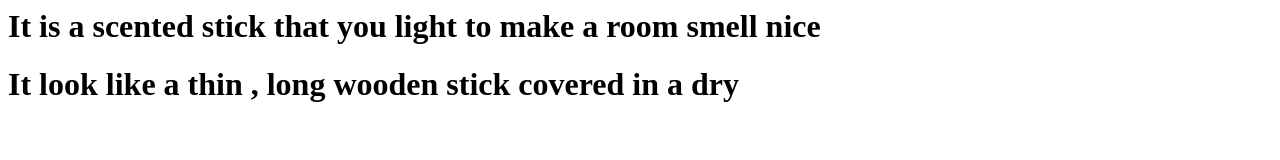
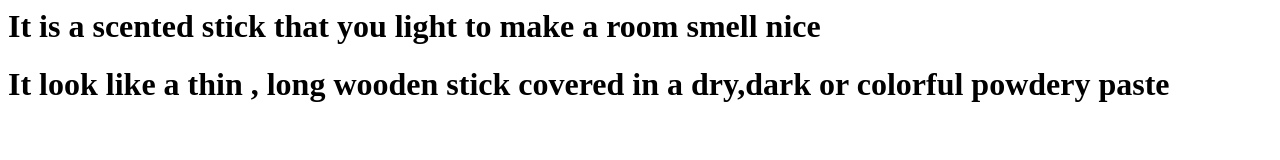
Before and after one commit to benishagyawali-hue/Incense-stick-, a plain HTML site: page index.html in a window 1280 px wide. Drawn offline with Linux system fonts and the light colour scheme.

Commit message:
Update index.html

```diff
--- a/index.html
+++ b/index.html
@@ -1,2 +1,2 @@
 <h1>     It is a scented stick that you light to make a room smell nice     </h1>
-<h1>     It look like a thin , long wooden stick covered in a dry            </h1>
+<h1>     It look like a thin , long wooden stick covered in a dry,dark or colorful powdery paste            </h1>
```
